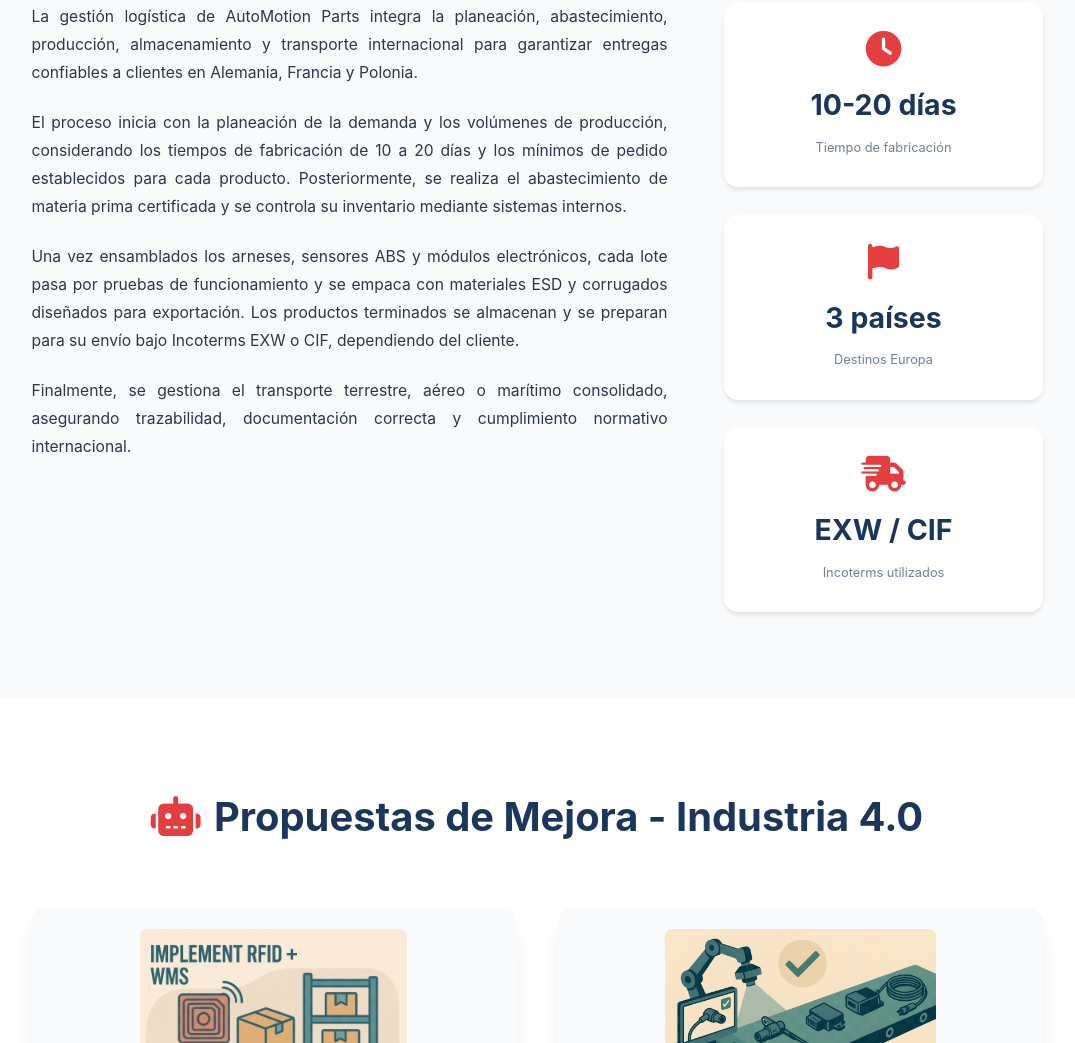
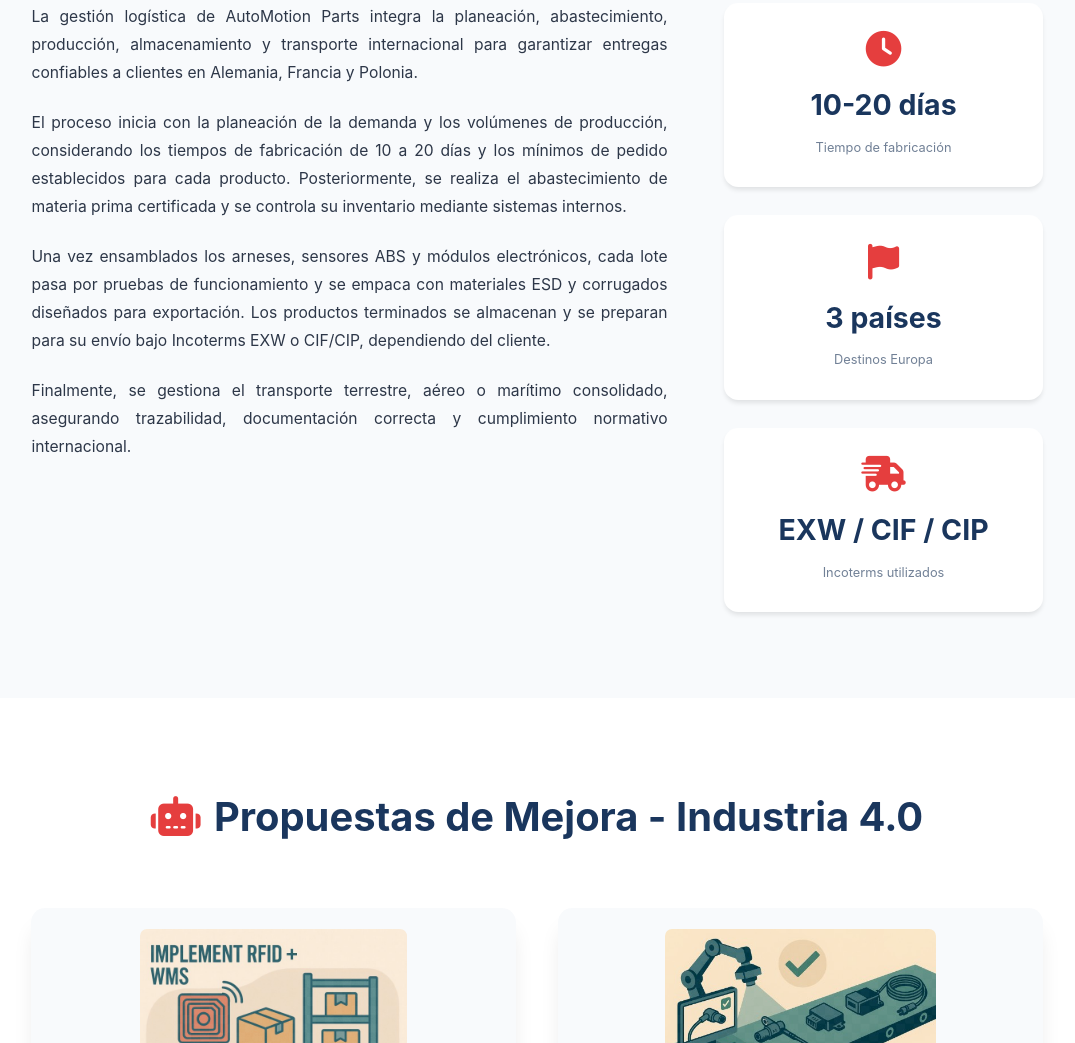
Before and after one commit to AutoMotionP/webb, a plain HTML site: page logisitica.html in a window 1280 px wide. Shown: the part 5801-6844 px from the top of the page, without its empty margins (103-1178 px from the left). Drawn offline with Linux system fonts and the light colour scheme; a script that the page names is missing.

Commit message:
new info

```diff
--- a/logisitica.html
+++ b/logisitica.html
@@ -475,7 +475,7 @@
                 <div class="texto-explicativo">
                     <p>La gestión logística de AutoMotion Parts integra la planeación, abastecimiento, producción, almacenamiento y transporte internacional para garantizar entregas confiables a clientes en Alemania, Francia y Polonia.</p>
                     <p>El proceso inicia con la planeación de la demanda y los volúmenes de producción, considerando los tiempos de fabricación de 10 a 20 días y los mínimos de pedido establecidos para cada producto. Posteriormente, se realiza el abastecimiento de materia prima certificada y se controla su inventario mediante sistemas internos.</p>
-                    <p>Una vez ensamblados los arneses, sensores ABS y módulos electrónicos, cada lote pasa por pruebas de funcionamiento y se empaca con materiales ESD y corrugados diseñados para exportación. Los productos terminados se almacenan y se preparan para su envío bajo Incoterms EXW o CIF, dependiendo del cliente.</p>
+                    <p>Una vez ensamblados los arneses, sensores ABS y módulos electrónicos, cada lote pasa por pruebas de funcionamiento y se empaca con materiales ESD y corrugados diseñados para exportación. Los productos terminados se almacenan y se preparan para su envío bajo Incoterms EXW o CIF/CIP, dependiendo del cliente.</p>
                     <p>Finalmente, se gestiona el transporte terrestre, aéreo o marítimo consolidado, asegurando trazabilidad, documentación correcta y cumplimiento normativo internacional.</p>
                 </div>
                 <div class="estadisticas">
@@ -491,7 +491,7 @@
                     </div>
                     <div class="estadistica-item">
                         <i class="fas fa-shipping-fast"></i>
-                        <h3>EXW / CIF</h3>
+                        <h3>EXW / CIF / CIP</h3>
                         <p>Incoterms utilizados</p>
                     </div>
                 </div>
```
